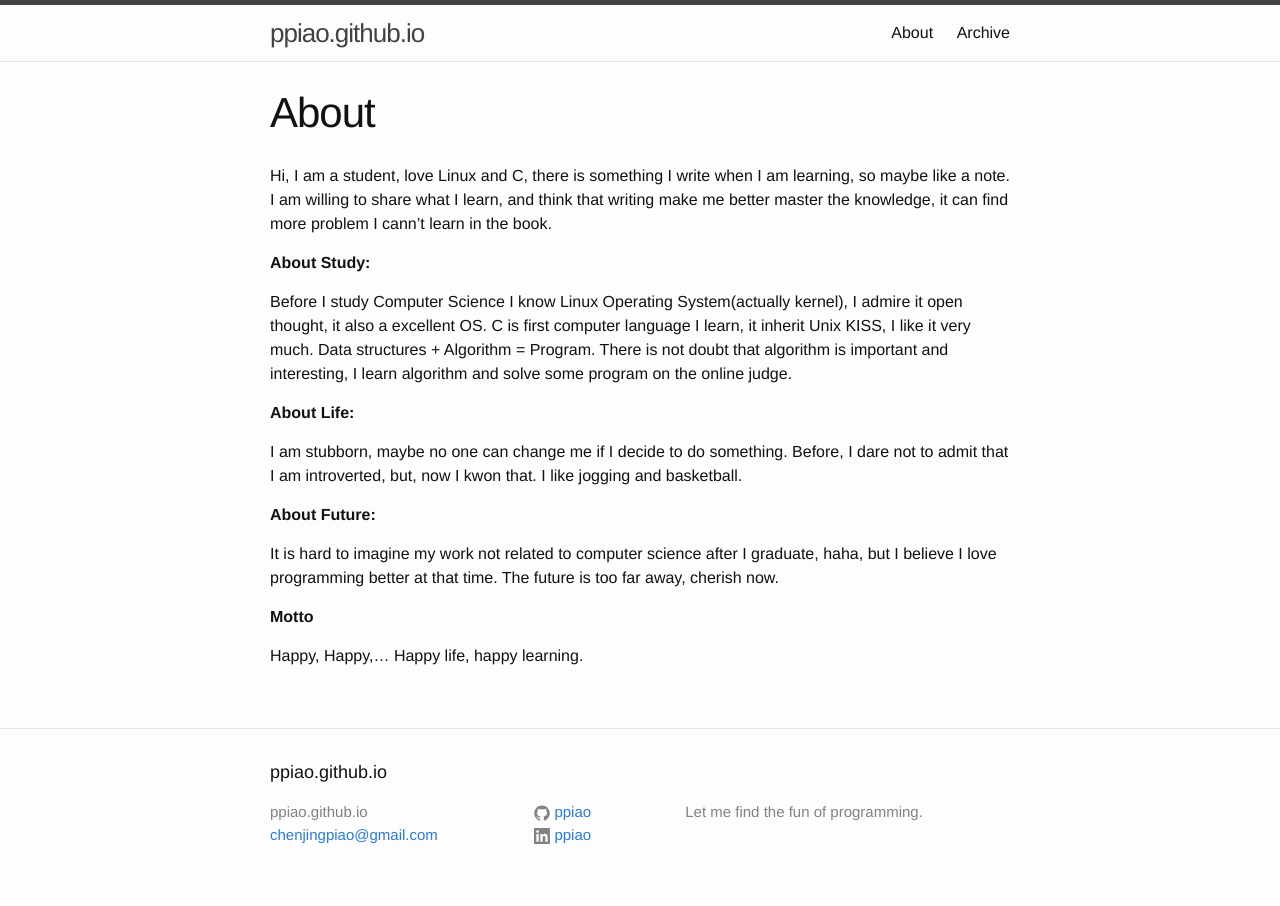
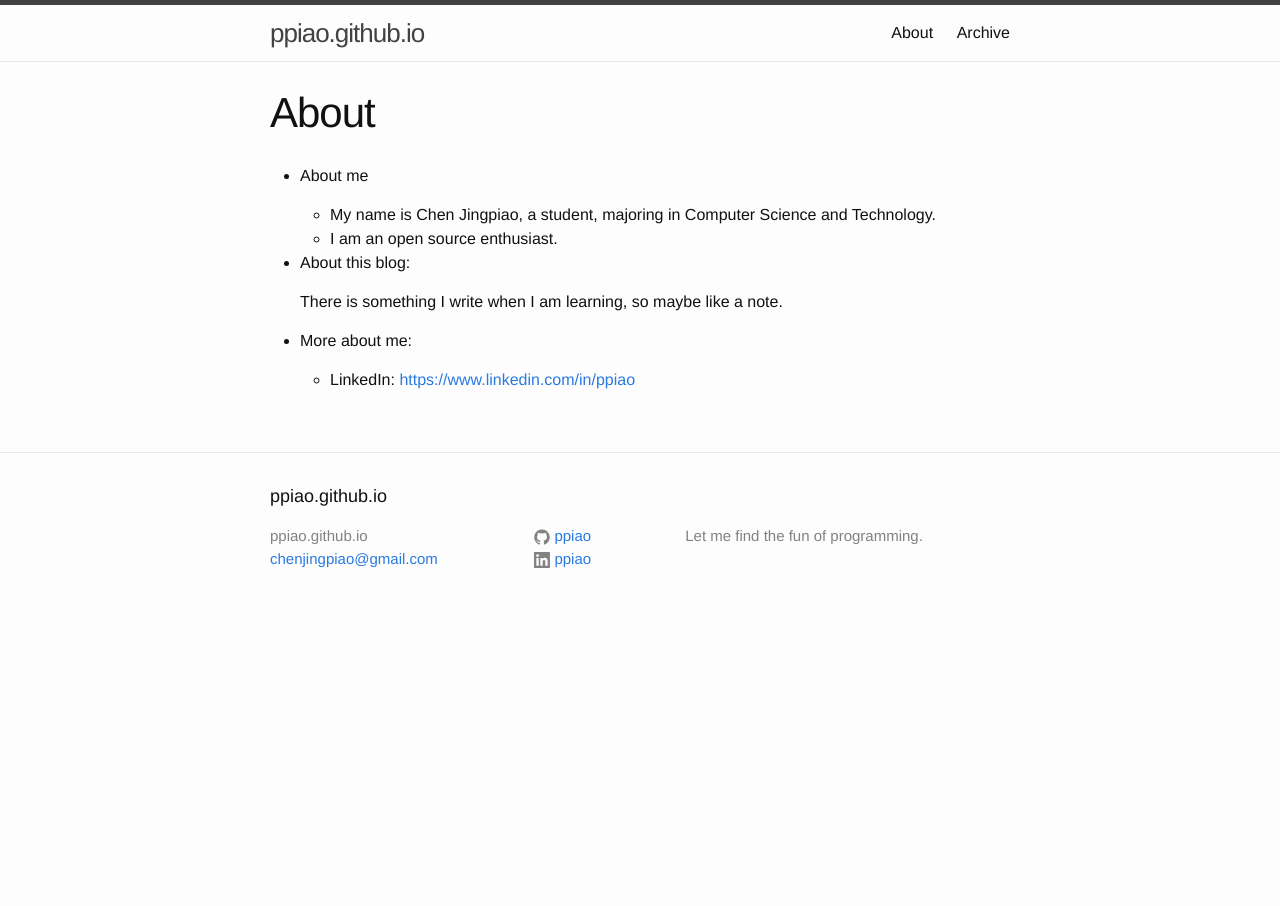
Before and after one commit to ppiao/ppiao.github.io, a Jekyll site: the page built from about.md, in a window 1280 px wide. Built offline with Jekyll 4.4.1, drawn with Linux system fonts in a browser that asks for light colours.

Commit message:
Update about page

```diff
--- a/about.md
+++ b/about.md
@@ -4,31 +4,17 @@ title: About
 permalink: /about/
 ---
 
-Hi, I am a student, love Linux and C, there is something I write when I am
-learning, so maybe like a note. I am willing to share what I learn, and think
-that writing make me better master the knowledge, it can find more problem I
-cann't learn in the book.
+* About me
 
-**About Study:**
+	* My name is Chen Jingpiao, a student, majoring in Computer Science and Technology.
+	* I am an open source enthusiast.
 
-Before I study Computer Science I know Linux Operating System(actually kernel),
-I admire it open thought, it also a excellent OS. C is first computer language
-I learn, it inherit Unix KISS, I like it very much. Data
-structures + Algorithm = Program. There is not doubt that algorithm is important
-and interesting, I learn algorithm and solve some program on the online judge.
+* About this blog:
 
-**About Life:**
+	There is something I write when I am learning, so maybe like a note.
 
-I am stubborn, maybe no one can change me if I decide to do something. Before,
-I dare not to admit that I am introverted, but, now I kwon that. I like jogging
-and basketball.
+* More about me:
 
-**About Future:**
+	* LinkedIn: [https://www.linkedin.com/in/ppiao][linkedin]
 
-It is hard to imagine my work not related to computer science after I graduate,
-haha, but I believe I love programming better at that time. The future is too
-far away, cherish now.
-
-**Motto**
-
-Happy, Happy,... Happy life, happy learning.
+[linkedin]: https://www.linkedin.com/in/ppiao
```
